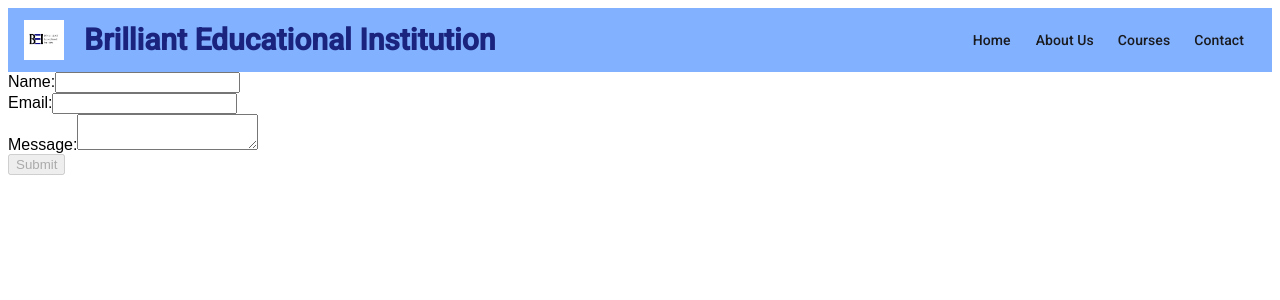
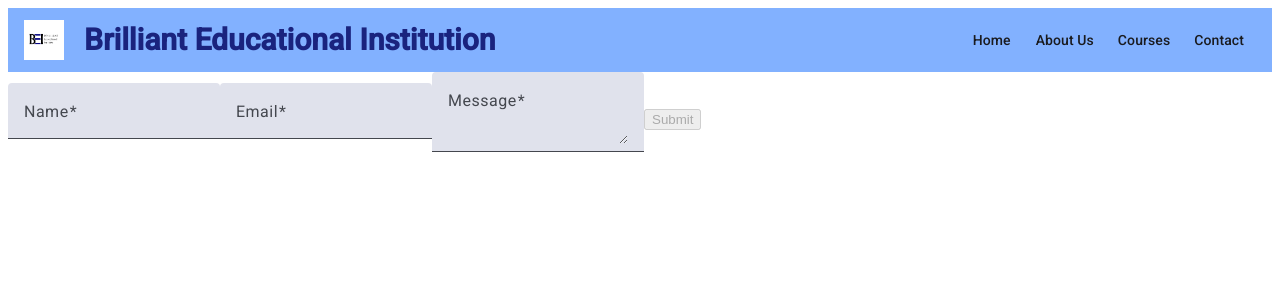
Before and after one commit to ChitChitZaw01/Brilliant-Edu, an Angular app: page /contact in a window 1280 px wide. Shown: the top 300 px of the page. Built offline with nearby package versions, Linux system fonts and the light colour scheme.

Commit message:
Updated Contact Us page

```diff
--- a/src/app/contact/contact.component.html
+++ b/src/app/contact/contact.component.html
@@ -5,18 +5,28 @@
 </div>
 <app-footer></app-footer> -->
 
+<!-- contact-form.component.html -->
 <form (ngSubmit)="onSubmit()" #contactForm="ngForm">
-  <div>
-    <label for="name">Name:</label>
-    <input type="text" id="name" name="name" ngModel required />
-  </div>
-  <div>
-    <label for="email">Email:</label>
-    <input type="email" id="email" name="email" ngModel required />
-  </div>
-  <div>
-    <label for="message">Message:</label>
-    <textarea id="message" name="message" ngModel required></textarea>
-  </div>
-  <button type="submit" [disabled]="contactForm.invalid">Submit</button>
+  <mat-form-field appearance="fill">
+    <mat-label>Name</mat-label>
+    <input matInput placeholder="Your Name" name="name" [(ngModel)]="model.name" required>
+  </mat-form-field>
+
+  <mat-form-field appearance="fill">
+    <mat-label>Email</mat-label>
+    <input matInput type="email" placeholder="Your Email" name="email" [(ngModel)]="model.email" required>
+  </mat-form-field>
+
+  <mat-form-field appearance="fill">
+    <mat-label>Message</mat-label>
+    <textarea matInput placeholder="Your Message" name="message" [(ngModel)]="model.message" required></textarea>
+  </mat-form-field>
+
+  <button mat-raised-button color="primary" type="submit" [disabled]="!contactForm.form.valid">
+    Submit
+  </button>
 </form>
+
+<div *ngIf="isSubmitted" class="confirmation">
+  Thank you for your message. We will get back to you shortly.
+</div>
--- a/src/app/contact/contact.component.ts
+++ b/src/app/contact/contact.component.ts
@@ -1,36 +1,64 @@
 import { Component } from '@angular/core';
 import { FormsModule } from '@angular/forms';
+import { MatFormFieldModule } from '@angular/material/form-field';
+import { MatInputModule } from '@angular/material/input';
+import { CommonModule } from '@angular/common';
 import { FooterComponent } from '../footer/footer.component';
 
 @Component({
   selector: 'app-contact',
-  imports: [FormsModule,
+  imports: [MatFormFieldModule,
+    MatInputModule,
+    FormsModule,
+    CommonModule,
     FooterComponent],
   templateUrl: './contact.component.html',
   styleUrl: './contact.component.css'
 })
 export class ContactComponent {
-  constructor() {}
+  model = {
+    name: '',
+    email: '',
+    message: '',
+  };
+
+  isSubmitted = false;
 
   onSubmit() {
-    // You can replace the 'url' with your FormSubmit service URL.
-    const formData = new FormData();
-    formData.append('name', 'Name goes here');
-    formData.append('email', 'Email goes here');
-    formData.append('message', 'Message goes here');
+    const formData = {
+      name: this.model.name,
+      email: this.model.email,
+      message: this.model.message,
+    };
 
-    fetch('https://formsubmit.co/ajax/chitchitzaw.as16@gmail.com', {
+    this.submitForm(formData);
+  }
+
+  submitForm(formData: any) {
+    const url = 'https://formsubmit.co/ajax/chitchitzaw.as16@gmail.com';
+    const headers = new Headers({
+      'Content-Type': 'application/json',
+    });
+
+    fetch(url, {
       method: 'POST',
-      body: formData
+      body: JSON.stringify(formData),
+      headers: headers,
     })
-    .then(response => response.json())
-    .then(data => {
-      console.log('Success:', data);
-      // Handle success, show message to user, etc.
-    })
-    .catch((error) => {
-      console.error('Error:', error);
-      // Handle error, show error message, etc.
-    });
+      .then((response) => {
+        if (response.ok) {
+          this.isSubmitted = true;
+          this.resetForm();
+        } else {
+          console.error('Error submitting form:', response);
+        }
+      })
+      .catch((error) => {
+        console.error('Error submitting form:', error);
+      });
+  }
+
+  resetForm() {
+    this.model = { name: '', email: '', message: '' };
   }
   }
```
